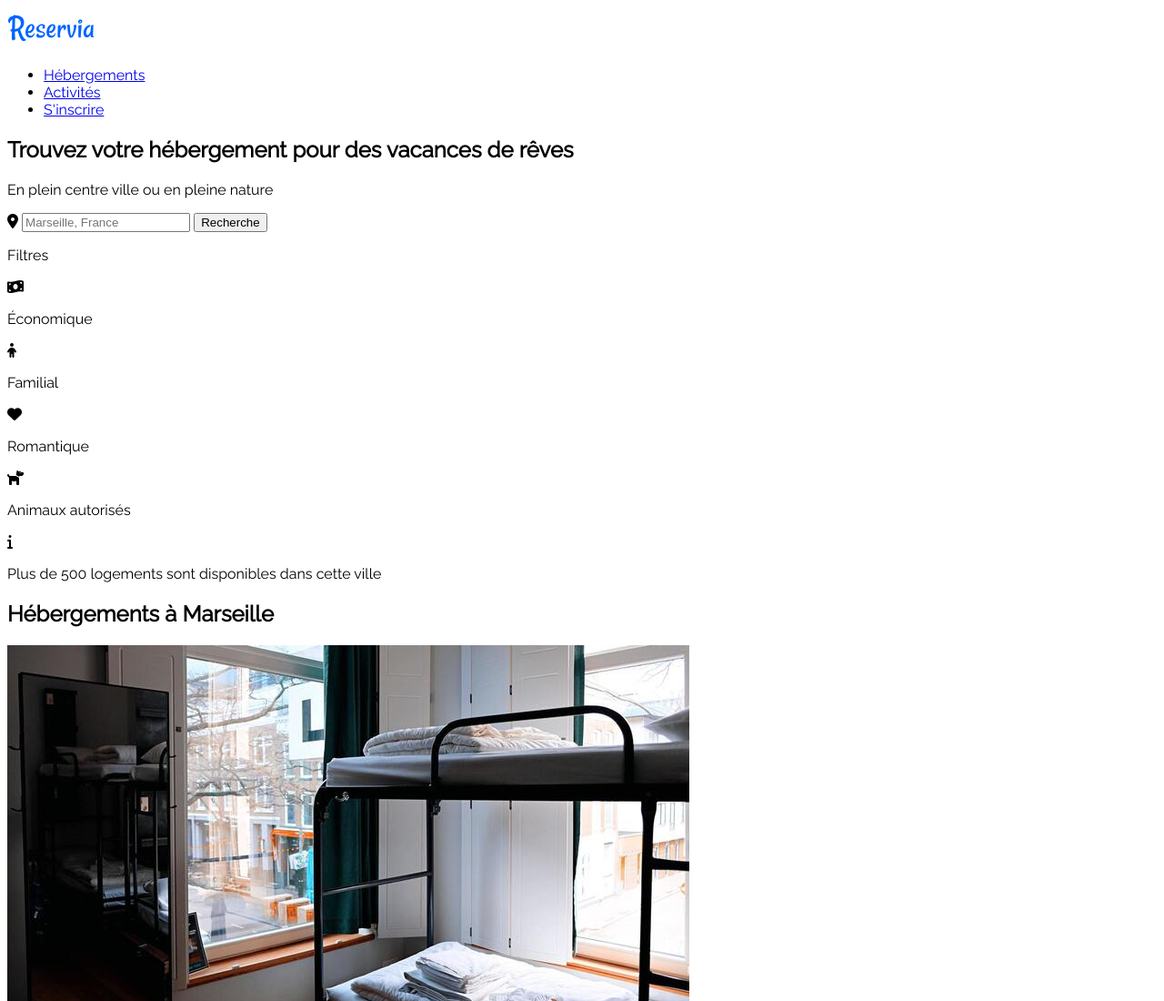
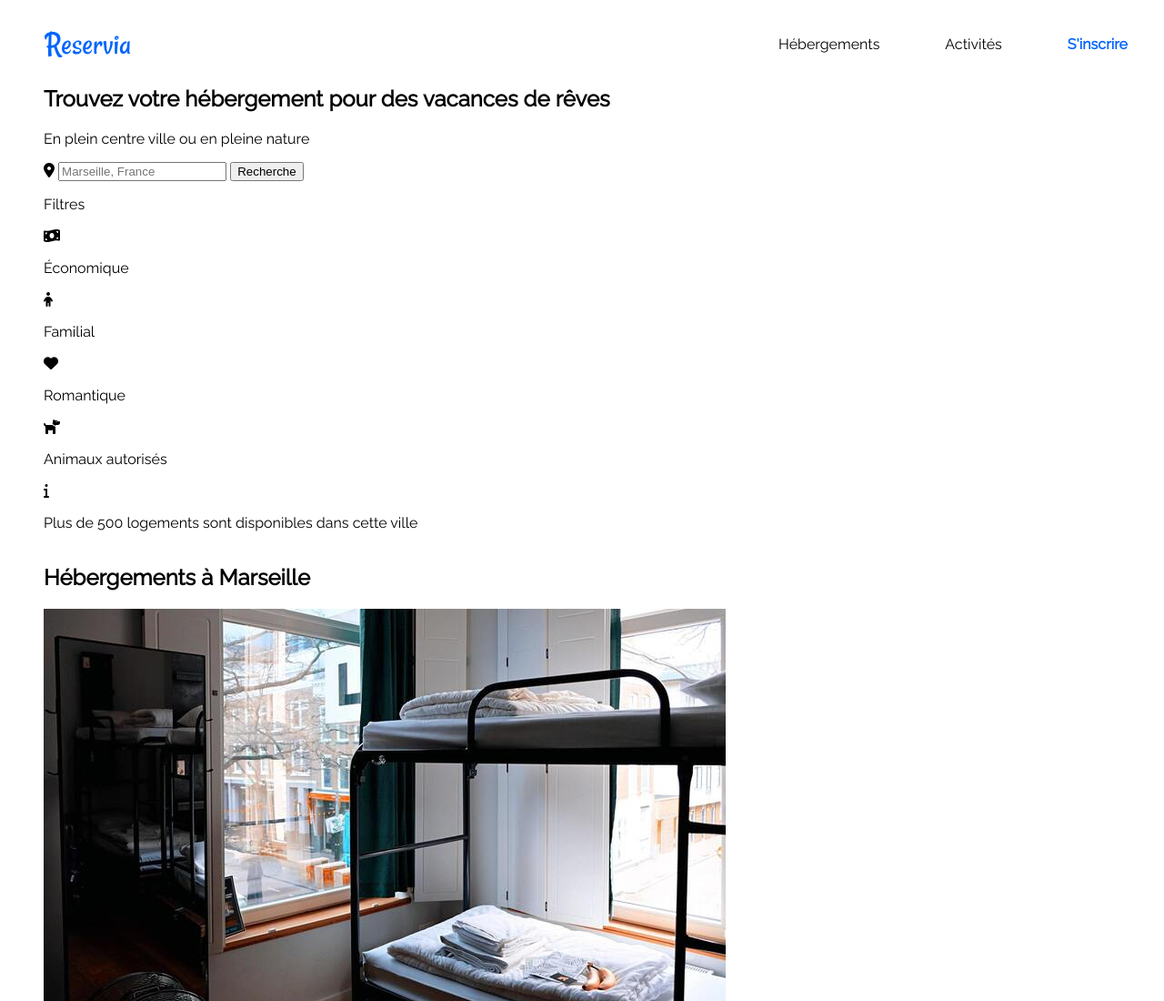
Before and after one commit to Math1299/PerretMathieu_2_30112020, a plain HTML site: page index.html in a window 1280 px wide. Shown: the top 1100 px of the page at 91% size. Drawn offline with Linux system fonts and the light colour scheme.

Commit message:
HEADER CSS OK

```diff
--- a/style.css
+++ b/style.css
@@ -1,3 +1,44 @@
+/* GLOBAL CONTAINER + BODY*/
 body {
+  width: 100%;
   font-family: "Raleway", sans-serif;
 }
+#container {
+  max-width: 1200px;
+  min-width: 500px;
+  display: flex;
+  flex-direction: column;
+  margin: auto;
+  padding: 15px;
+}
+/* HEADER*/
+header {
+  display: flex;
+  justify-content: space-between;
+}
+nav {
+  display: flex;
+  justify-content: flex-end;
+  width: 500px;
+}
+#nav_list {
+  display: flex;
+  justify-content: space-between;
+  width: 80%;
+}
+#nav_list li {
+  list-style: none;
+}
+#nav_list a {
+  text-decoration: none;
+  color: black;
+  padding: 15px 8px; /* BORDER TOP LARGER THAN TEXT*/
+}
+#nav_list .no_anchor a {
+  color: #0065fc;
+  font-weight: bold;
+}
+#nav_list a:hover {
+  border-top: 1px solid #0065fc;
+  color: #0065fc;
+}
```
